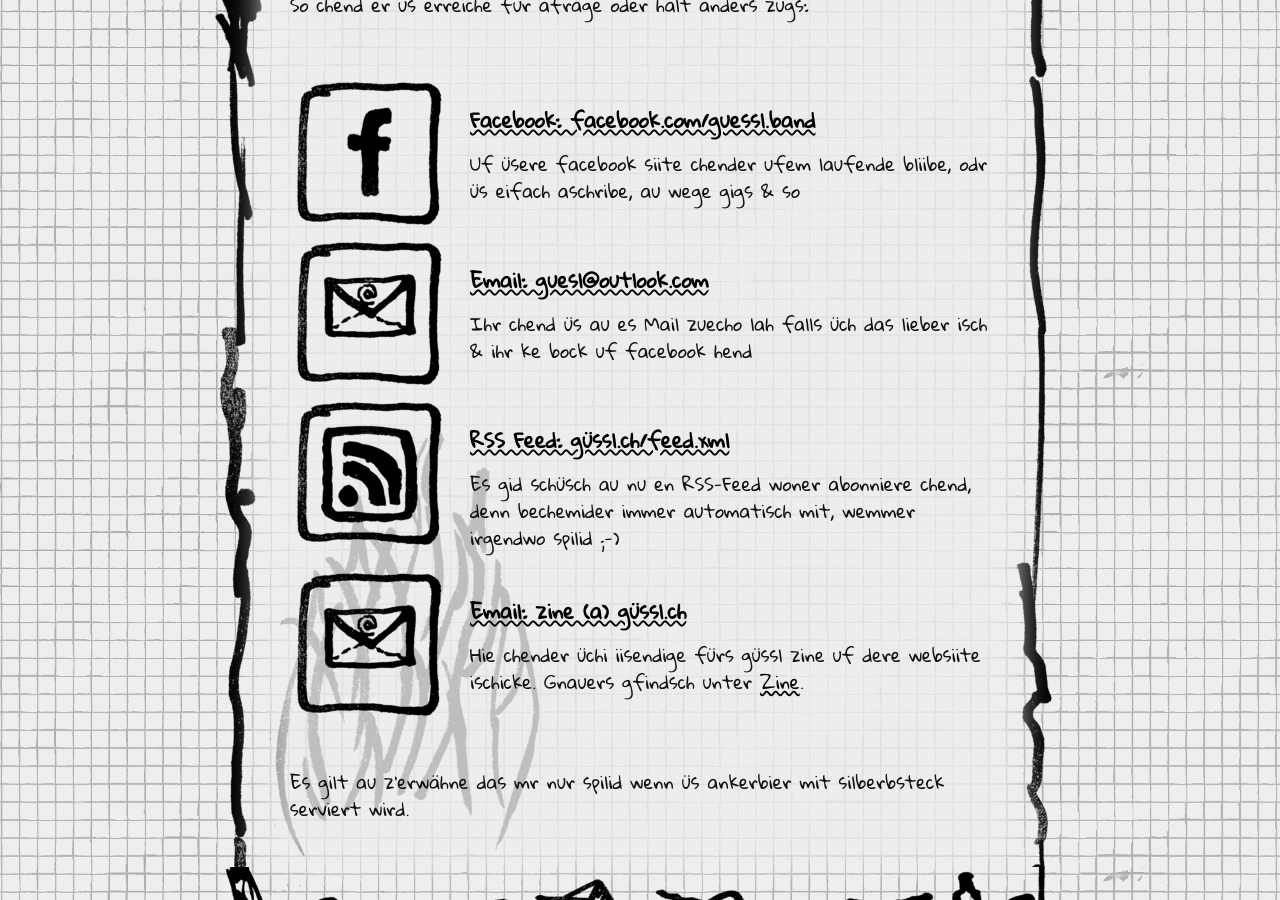
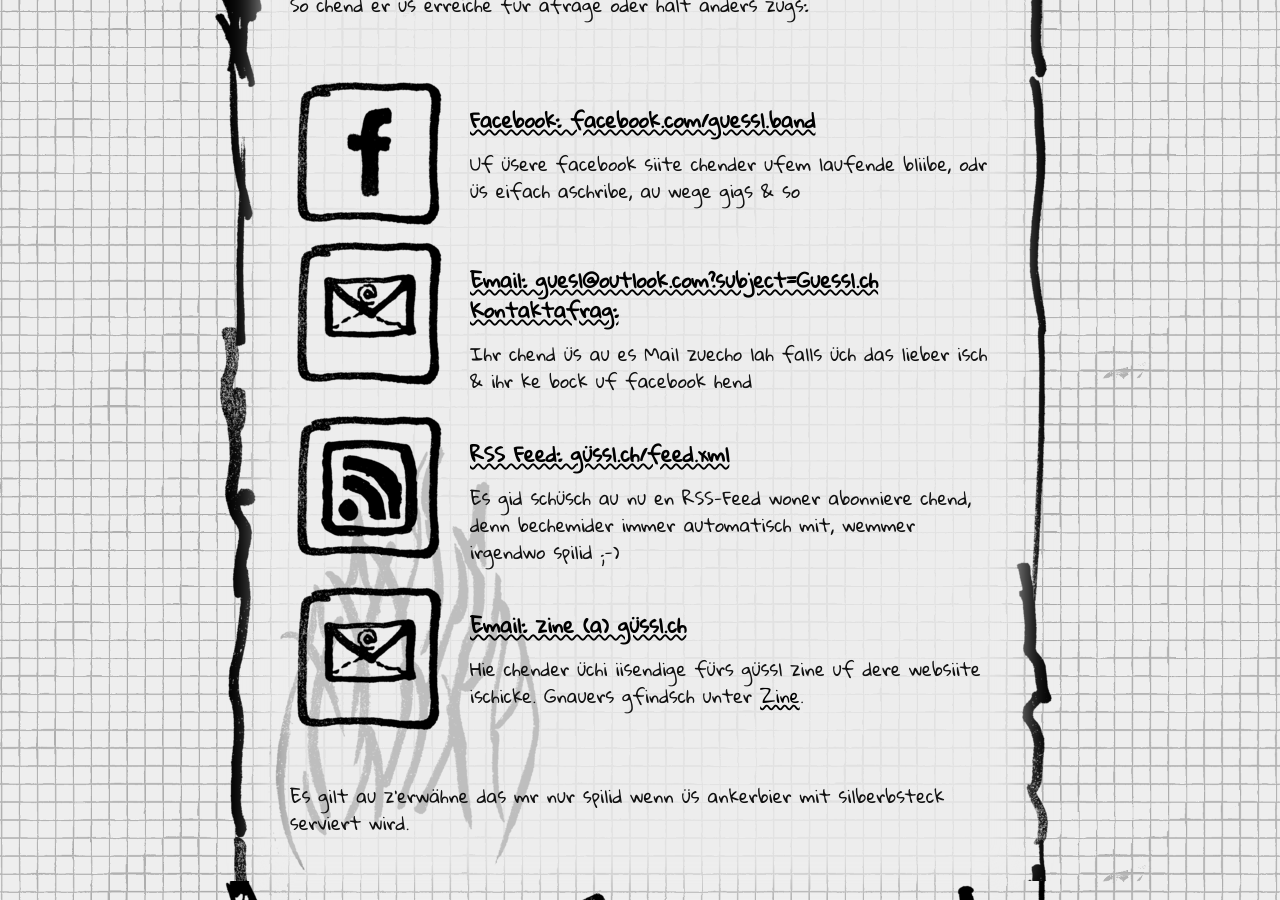
Before and after one commit to mogria/guezzlpage, a Jekyll site: the page built from kontakt.html, in a window 1280 px wide and 900 px high, scrolled down 601 px. Built offline with Jekyll 4.4.1, drawn with Linux system fonts in a browser that asks for light colours.

Commit message:
kontakt: fix mailto: link subject

```diff
--- a/kontakt.html
+++ b/kontakt.html
@@ -22,7 +22,7 @@
 
 <div class="clear" />
 <div class="contact-email">
-    <a href="mailto:{{ site.email | encode_email }}" class="contact-link">
+    <a href="mailto:{{ site.email | encode_email }}?subject=Guessl.ch%20Kontaktafrag:%20" class="contact-link">
         <div class="image-box">
             <img src="{{ "/img/icon-email.png" | relative_url }}">
         </div>
@@ -36,7 +36,7 @@
 
 <div class="contact-rss">
 
-    <a href="{{ "/feed.xml" | prepend: site.baseurl }}?subject=Guessl.ch%20Kontaktafrag:%20" class="contact-link">
+    <a href="{{ "/feed.xml" | prepend: site.baseurl }}" class="contact-link">
         <div class="image-box">
             <img src="{{ "/img/icon-rss.png" | relative_url }}">
         </div>
```
